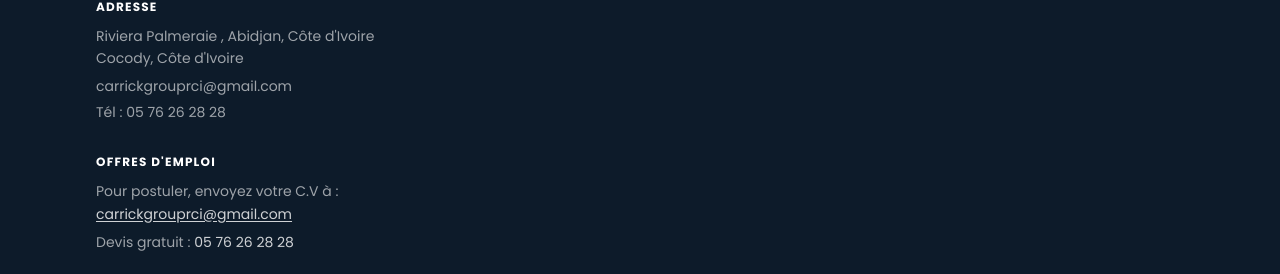
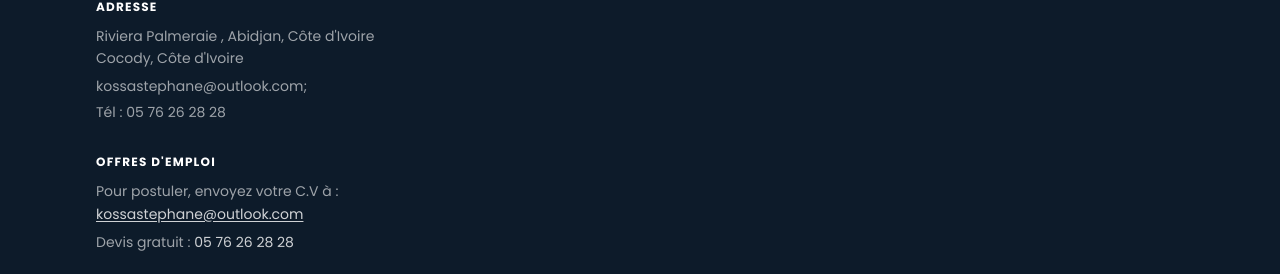
Before and after one commit to hadoukone0102/carrick-group, a Next.js app: page / in a window 1280 px wide. Shown: the part 6910-7184 px from the top of the page. Built offline with nearby package versions, Linux system fonts and the light colour scheme; a web font is replaced by a local one.

Commit message:
changement terminé

```diff
--- a/src/features/services/views/CarrickContact.tsx
+++ b/src/features/services/views/CarrickContact.tsx
@@ -98,7 +98,7 @@ export default function CarrickContact() {
             {/* Contact info */}
             {[
               { icon: "📍", label: "Adresse", value: "Riviera Palmeraie , Abidjan, Côte d'Ivoire Cocody" },
-              { icon: "📧", label: "Email", value: "carrickgrouprci@gmail.com" },
+              { icon: "📧", label: "Email", value: "kossastephane@outlook.com" },
               { icon: "📞", label: "Téléphone", value: "+225 05 76 262 828" },
             ].map((item, i) => (
               <div key={i} className="flex items-center gap-4 mb-5">
--- a/src/features/shared/components/footer.tsx
+++ b/src/features/shared/components/footer.tsx
@@ -44,7 +44,7 @@ export default function Footer() {
               href="mailto:info@monsite.fr"
               className="text-sm text-white/60 hover:text-white transition-colors duration-150"
             >
-              carrickgrouprci@gmail.com
+              kossastephane@outlook.com;
             </a>
             <span className="text-sm text-white/60">Tél : 05 76 26 28 28</span>
             {/* <span className="text-sm text-white/60">Fax : 01 23 45 67 89</span> */}
@@ -61,7 +61,7 @@ export default function Footer() {
                 href="mailto:info@monsite.fr"
                 className="text-white/80 hover:text-white underline underline-offset-2 transition-colors"
               >
-                carrickgrouprci@gmail.com
+                kossastephane@outlook.com
               </a>
             </p>
             <p className="text-sm text-white/60">
```
